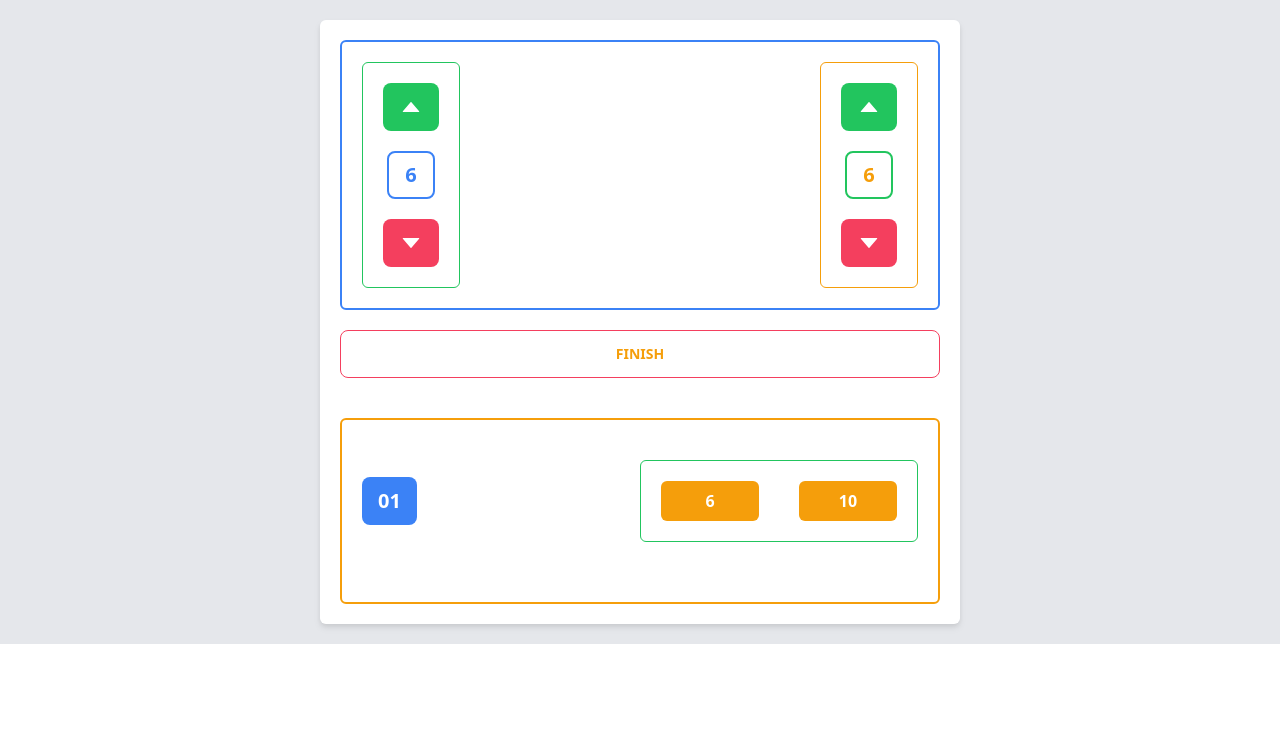
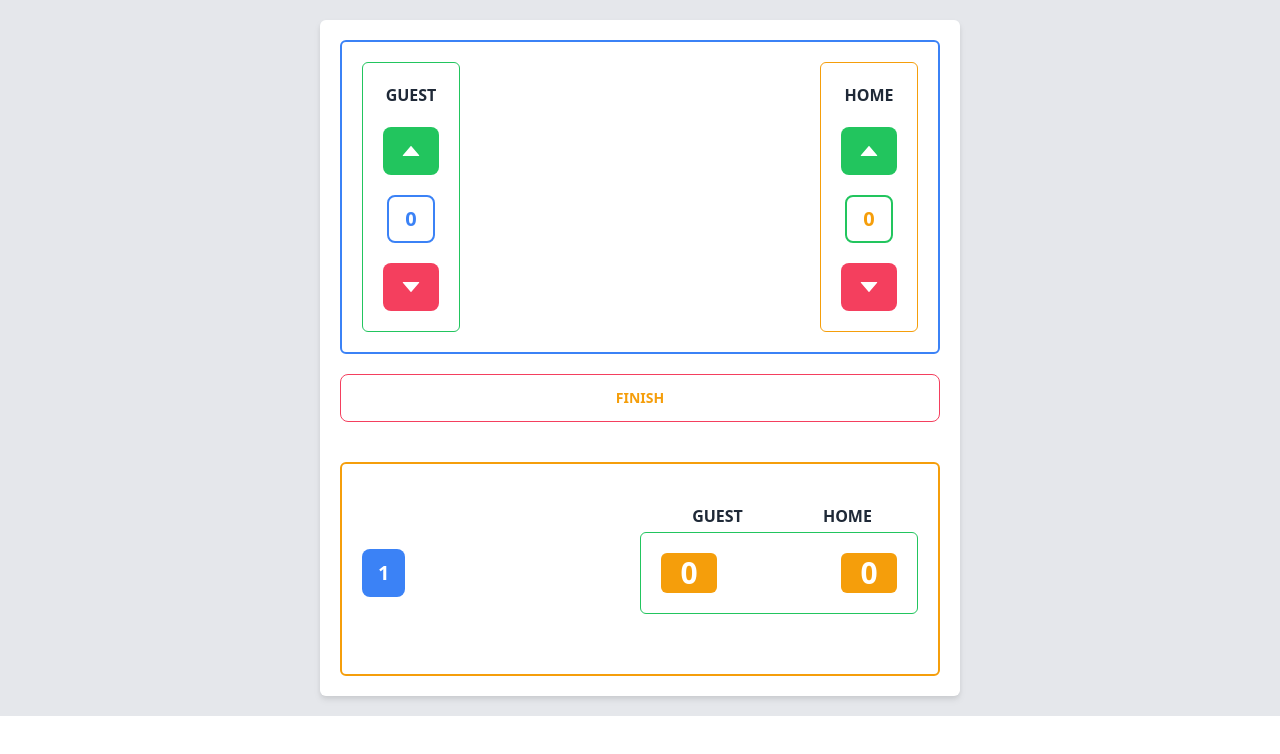
Before and after one commit to rimoza/Lalis, a React (Vite) app in the folder lalis/: page / in a window 1280 px wide. Both pictures are taken after a click on the button "FINISH". Shown: the top 754 px of the page. Built offline with nearby package versions, Linux system fonts and the light colour scheme.

Commit message:
feat: add logic

```diff
--- a/lalis/src/App.tsx
+++ b/lalis/src/App.tsx
@@ -1,19 +1,69 @@
+import Top from "./components/top/top";
 import FinishButton from "./components/buttons/finishButton";
-import Top from "./components/top/top";
-import Games from './components/games/games';
+import Games from "./components/games/games";
+import React, { useState } from "react";
+
+type UserType = 'guest' | 'home'
+export declare interface IUser {
+  title: UserType;
+  value: number;
+}
+export declare interface IUserHistory {
+  no: number;
+  guest: IUser;
+  home: IUser;
+}
 
 function App() {
+  const [guest, setGuest] = useState<IUser>({ title: 'guest', value: 0 });
+  const [home, setHome] = useState<IUser>({ title: 'home', value: 0 });
+  const [userHistory, setUserHistory] = useState<IUserHistory[]>([]);
+
+  const increment = (userType: UserType) => {
+    if (userType === 'guest') {
+      setGuest((prevState) => ({ ...prevState, value: guest.value + 1 }));
+    };
+    if (userType === 'home') {
+      setHome((prevState) => ({ ...prevState, value: home.value + 1 }));
+    };
+  }
+
+  const decrease = (userType: UserType) => {
+    if (userType === 'guest') {
+      if (guest.value <= 0) {
+        return
+      } else {
+        setGuest((prevState) => ({ ...prevState, value: guest.value - 1 }));
+      }
+    };
+    if (userType === 'home') {
+      if (home.value <= 0) {
+        return
+      } else {
+        setHome((prevState) => ({ ...prevState, value: home.value - 1 }));
+      }
+    };
+  }
+
+  const finish = () => {
+    setUserHistory((prevState) => [
+      ...prevState,
+      { no: prevState.length + 1, guest: guest, home: home },
+    ]);
+    setGuest({ title: 'guest', value: 0 });
+    setHome({ title: 'home', value: 0 });
+  }
 
   return (
     <div className='bg-gray-200 w-full flex justify-center'>
       <div id='wrapper' className='bg-white px-5 py-5 my-5 rounded-md drop-shadow-md md:w-1/2'>
-     <Top />
+        <Top increaseValue={increment} decrease={decrease} guest={guest} home={home} />
         <div id='divider'>
-     <FinishButton >
+          <FinishButton onClick={finish}>
             <span>Finish</span>
           </FinishButton>
         </div>
-    <Games />
+      <Games userHistory = { userHistory} />
       </div>
     </div>
   )
--- a/lalis/src/components/games/game.tsx
+++ b/lalis/src/components/games/game.tsx
@@ -1,18 +1,22 @@
-const Game = () => {
+import React from 'react';
+
+const Game = ({ users }: any) => {
   return (
+    <React.Fragment>
       <div id='bottom' className='flex justify-between items-center mb-5'>
         <div id='game-number' className='bg-primary btn border-none hover:bg-success'>
-      <span className='text-xl font-bold'>01</span>
+          <span className='text-xl font-bold'>{users.no}</span>
         </div>
         <div id='game-score' className='border border-success rounded-md px-5 md:py-5 flex justify-between items-center space-x-10 md:w-1/2'>
-      <div  className='bg-secondary w-10 h-10 flex justify-center items-center text-white font-bold rounded-md  md:w-1/2'>
-      <span className=''>6</span>
+          <div className='flex justify-center items-center'>
+            <span className='bg-secondary w-14 h-10 text-white text-3xl font-bold flex justify-center items-center rounded-md'>{users.guest.value}</span>
           </div>
-      <div  className='bg-secondary w-10 h-10 flex justify-center items-center text-white font-bold rounded-md md:w-1/2'>
-      <span className=''>10</span>
+          <div className='flex justify-center items-center'>
+            <span className='bg-secondary w-14 h-10 text-white text-3xl font-bold flex justify-center items-center rounded-md'>{users.home.value}</span>
           </div>
         </div>
       </div>
+    </React.Fragment>
   )
 }
 
--- a/lalis/src/components/games/games.tsx
+++ b/lalis/src/components/games/games.tsx
@@ -1,21 +1,24 @@
+import React from 'react';
 import Game from './game';
 
-const Games = () => {
+const Games = ({ userHistory }: any) => {
   return (
     <div id='wrapper-bottom' className='border-2 border-secondary rounded-md px-5 py-10  mt-10'>
-        <div id='bottom' className='flex justify-between items-center mb-5'>
-        <div id='game-number' className='bg-primary btn border-none hover:bg-success'>
-          <span className='text-xl font-bold'>01</span>
-        </div>
-        <div id='game-score' className='border border-success rounded-md px-5 md:py-5 flex justify-between items-center space-x-10 md:w-1/2'>
-          <div  className='bg-secondary w-10 h-10 flex justify-center items-center text-white font-bold rounded-md  md:w-1/2'>
-          <span className=''>6</span>
+      {userHistory.length > 0 && userHistory.map((users: any, index: any) => {
+
+        return (
+          <React.Fragment>
+          <div className='flex justify-around'>
+          <div></div>
+          <div className='flex justify-center items-center ml-48 space-x-20'>
+          <span className='uppercase font-bold mb-1'>{users.guest.title}</span>
+          <span className='uppercase font-bold mb-1'>{users.home.title}</span>
           </div>
-          <div  className='bg-secondary w-10 h-10 flex justify-center items-center text-white font-bold rounded-md md:w-1/2'>
-          <span className=''>10</span>
           </div>
-        </div>
-        </div>
+          <Game users={users} key={index} />
+          </React.Fragment>
+        )
+      })}
     </div>
   )
 }
--- a/lalis/src/components/top/top.tsx
+++ b/lalis/src/components/top/top.tsx
@@ -1,11 +1,12 @@
 import TopRight from './topRight';
 import TopLeft from './topLeft';
+import { IUser } from '../../App';
 
-const Top = () => {
+const Top = ({increaseValue, decrease, guest, home}: {increaseValue: (a: string) => void, decrease: (a: string) => void, guest: IUser, home: IUser}) => {
   return (
     <div id='top' className='border-2 border-primary rounded-md p-5 flex justify-between space-x-10'>
-      <TopLeft />
-      <TopRight />
+      <TopLeft increaseValue={increaseValue} decrease ={decrease} guest ={guest} />
+      <TopRight increaseValue={increaseValue} decrease = {decrease} home ={home} />
      </div>
   )
 }
--- a/lalis/src/components/top/topLeft.tsx
+++ b/lalis/src/components/top/topLeft.tsx
@@ -1,20 +1,22 @@
 import AddButton from '../buttons/addButton'
 import SubButton from '../buttons/subButton'
+import { IUser } from '../../App'
 import { AiFillCaretUp, AiFillCaretDown } from 'react-icons/ai'
 
-const TopLeft = () => {
+const TopLeft = ({increaseValue, decrease, guest}: {increaseValue: (guest: string) => void, decrease: (guest: string) =>void, guest: IUser}) => {
   return (
     <div id='topLeft' className='flex flex-col items-center space-y-5 border border-success p-5 rounded-md'>
+      <span className='uppercase font-bold'>{guest.title}</span>
         <div>
-        <AddButton >
+        <AddButton onClick={() => increaseValue('guest')} >
           <AiFillCaretUp className='text-2xl text-white font-bold' />
         </AddButton>
         </div>
         <div className='bg-white btn border-2 border-primary text-primary hover:text-white'>
-        <span className='text-xl font-bold' >6</span>
+        <span className='text-xl font-bold' >{guest.value}</span>
         </div>
         <div>
-        <SubButton>
+        <SubButton onClick={() =>decrease('guest')}>
           <AiFillCaretDown className='text-2xl text-white font-bold' />
         </SubButton>
         </div>
--- a/lalis/src/components/top/topRight.tsx
+++ b/lalis/src/components/top/topRight.tsx
@@ -1,20 +1,22 @@
 import AddButton from '../buttons/addButton'
 import SubButton from '../buttons/subButton'
 import { AiFillCaretUp, AiFillCaretDown } from 'react-icons/ai'
+import { IUser } from '../../App'
 
-const TopRight = () => {
+const TopRight = ({increaseValue, decrease, home}: {increaseValue: (home: string) => void, decrease: (home: string) => void, home: IUser}) => {
   return (
     <div id='topRight' className='flex flex-col items-center space-y-5 border border-secondary p-5 rounded-md'>
+     <span className='uppercase font-bold'>{home.title}</span>
     <div>
-    <AddButton>
+    <AddButton onClick={() => increaseValue('home')}>
       <AiFillCaretUp className='text-2xl text-white font-bold' />
     </AddButton>
     </div>
     <div className='bg-white btn border-2 border-success text-secondary hover:text-white'>
-    <span className='text-xl font-bold'>6</span>
+    <span className='text-xl font-bold'>{home.value}</span>
     </div>
     <div>
-    <SubButton>
+    <SubButton onClick={() =>decrease('home')}>
       <AiFillCaretDown className='text-2xl text-white font-bold' />
     </SubButton>
     </div>
```
Also changed, not shown: lalis/src/types.ts (added). Lines whose indentation alone changed are shown as unchanged.
